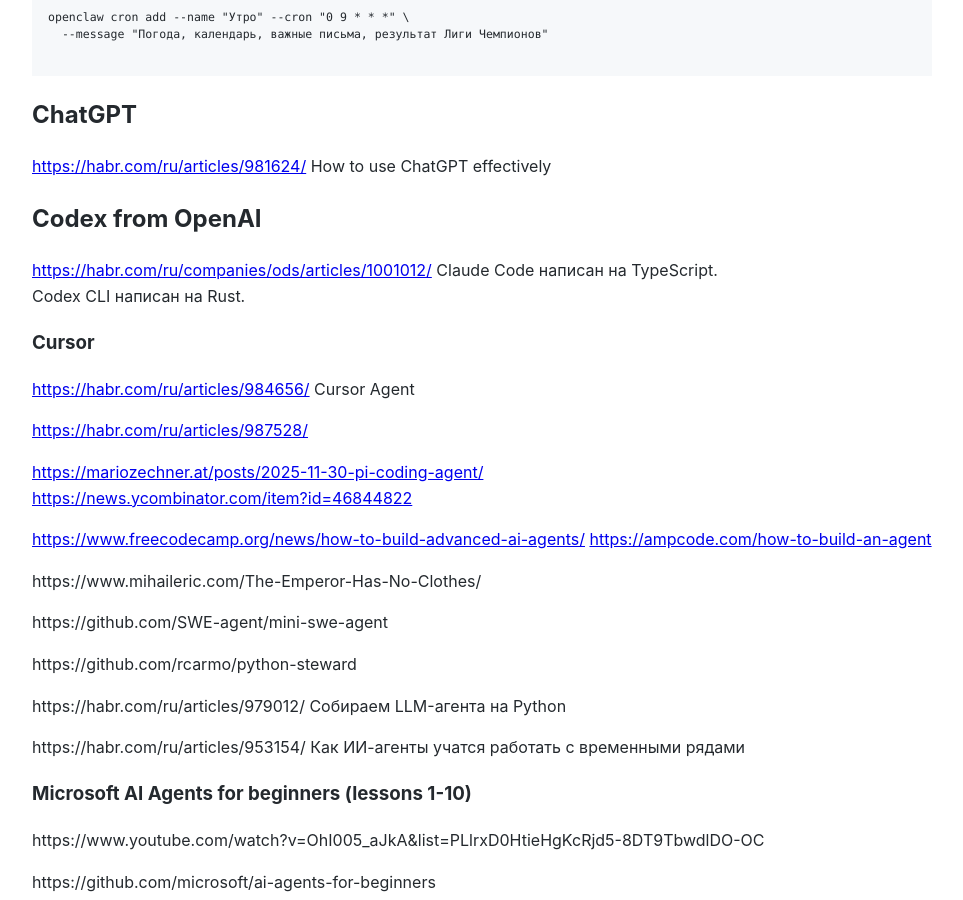
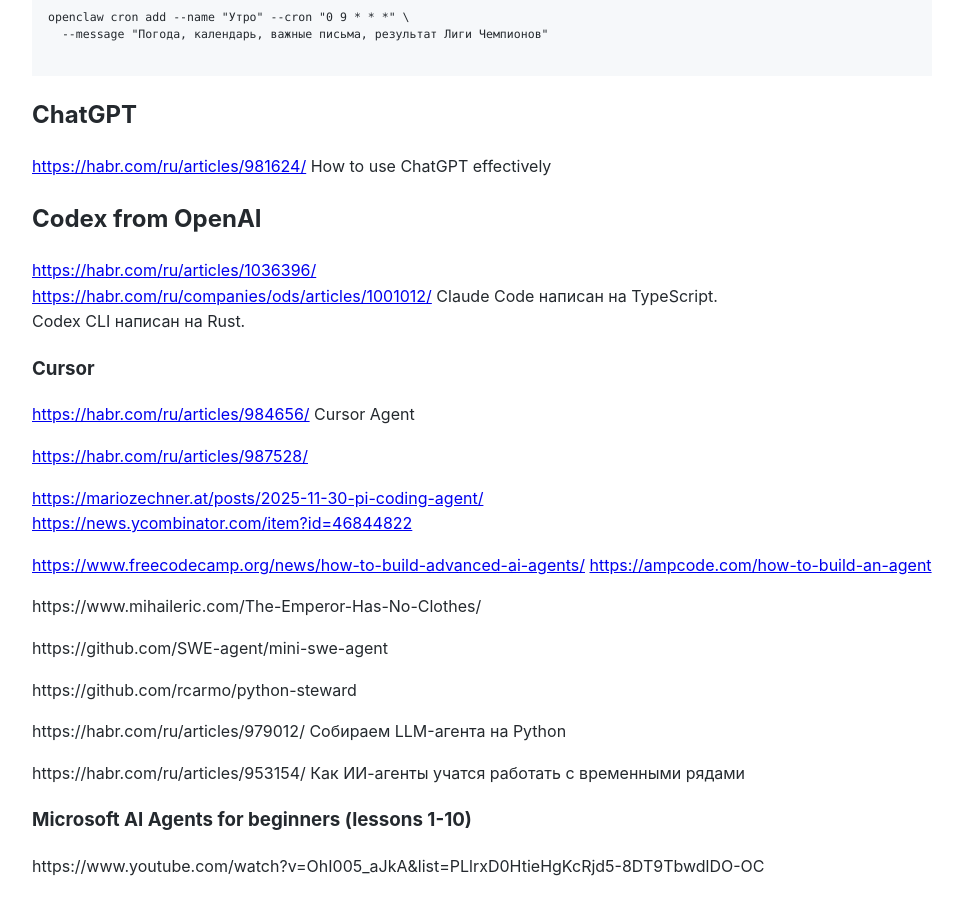
Before and after one commit to Michael-Lubinsky/michael-lubinsky.github.com, a Jekyll site: the page built from ml/agent.md, in a window 1280 px wide and 900 px high, scrolled down 8234 px. Shown: the whole window, without its empty margins (158-1121 px from the left). Built offline with Jekyll 4.4.1, drawn with Linux system fonts in a browser that asks for light colours; our own code applies the rules of GitHub Pages for plain Markdown files.

Commit message:
Update agent.md

```diff
--- a/ml/agent.md
+++ b/ml/agent.md
@@ -422,6 +422,7 @@
 <https://habr.com/ru/articles/981624/> How to use ChatGPT effectively
 
 ## Codex from OpenAI
+<https://habr.com/ru/articles/1036396/>
 <https://habr.com/ru/companies/ods/articles/1001012/>
 Claude Code написан на TypeScript.
 Codex CLI написан на Rust.
```
